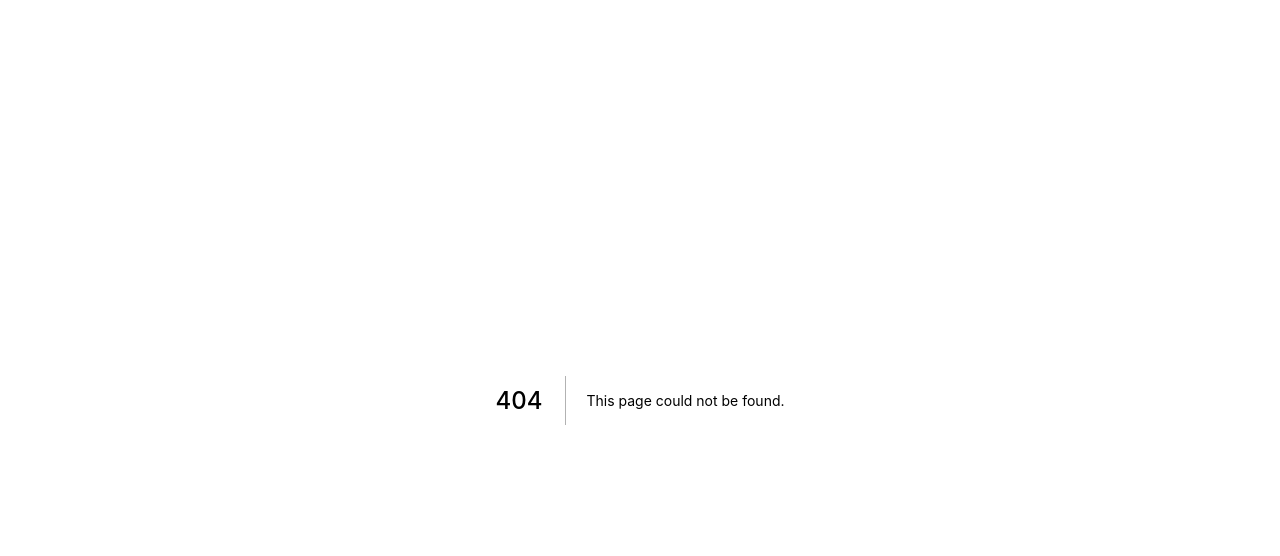
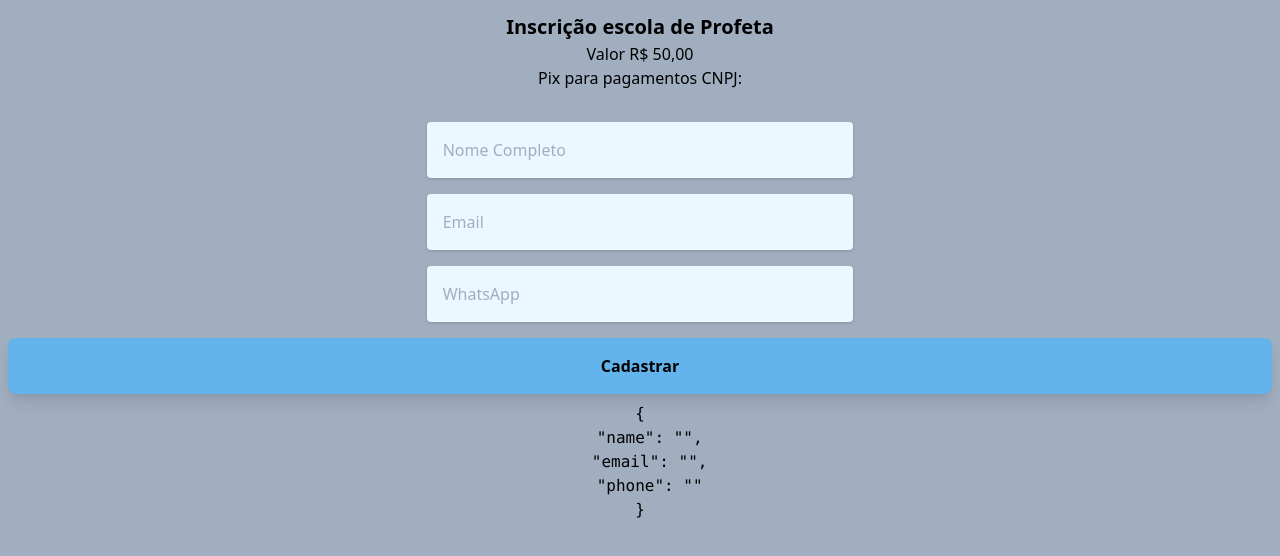
Before and after one commit to brunoorosco/Aviva-Soft, a Next.js app: page /escola-profeta in a window 1280 px wide. Before the commit this address had no page. Shown: the top 556 px of the page. Built offline with nearby package versions, Linux system fonts and the light colour scheme.

Commit message:
feat: page subscriber school

```diff
--- /dev/null
+++ b/pages/escola-profeta.jsx
@@ -0,0 +1,79 @@
+import React, { useState } from 'react'
+import styles from './styles.module.css'
+
+const fetcher = (...args) => fetch(...args).then(res => res.json())
+
+const Index = () => {
+	const [form, setForm] = useState({
+		name: '',
+		email: '',
+		phone: '',
+	})
+
+	const { destino, setDestino } = useState('')
+	const { plano, setPlano } = useState('')
+
+	function handleChange(evt) {
+		const value = evt.target.value
+		const key = evt.target.name
+		setForm(old => ({
+			...old,
+			[key]: value,
+		}))
+	}
+
+	function save(evt) {
+		console.log(evt)
+	}
+	return (
+		<div className="md: w-full bg-gray-500 max-h-screen h-screen">
+			<div className="text-center pt-3">
+				<p className="text-xl font-semibold">Inscrição escola de Profeta</p>
+				<p className="text-base">Valor R$ 50,00</p>
+				<p className="text-base">Pix para pagamentos CNPJ:</p>
+			</div>
+			<div className="pt-6">
+				<div className="container mx-auto text-center">
+					<div className="flex justify-center">
+						<input
+							type="text"
+							name="name"
+							placeholder="Nome Completo"
+							onChange={handleChange}
+							className={styles.input}
+						/>
+					</div>
+					<div className="flex justify-center">
+						<input
+							type="text"
+							className={styles.input}
+							placeholder="Email"
+							name="email"
+							onChange={handleChange}
+						/>
+					</div>
+					<div className="flex justify-center">
+						<input
+							type="text"
+							className={styles.input}
+							placeholder="WhatsApp"
+							name="phone"
+							onChange={handleChange}
+						/>
+					</div>
+					<div className="flex justify-center  ">
+						<button
+							className="block px-12 py-4 font-bold bg-blue-400 w-full m-2 rounded-lg shadow-lg hover:shadow"
+							onClick={save}
+						>
+							Cadastrar
+						</button>
+					</div>
+					<pre>{JSON.stringify(form, null, 2)}</pre>
+				</div>
+			</div>
+		</div>
+	)
+}
+
+export default Index
```
